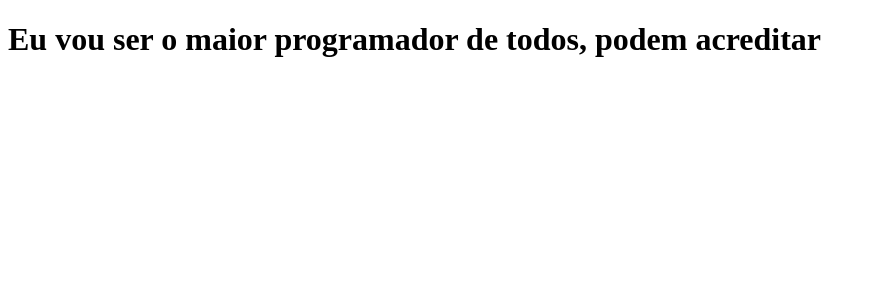
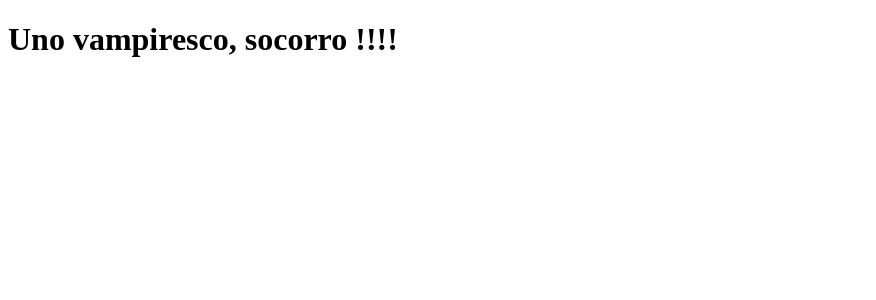
Before and after one commit to JojoDev-pro/clone-tabnews2, a Next.js app: page / in a window 1280 px wide. Shown: the top 300 px of the page, without its empty margins (0-876 px from the left). Built offline with nearby package versions, Linux system fonts and the light colour scheme.

Commit message:
atualiza a frase inicial

```diff
--- a/pages/index.js
+++ b/pages/index.js
@@ -1,5 +1,5 @@
 function Home() {
-    return <h1>Eu vou ser o maior programador de todos, podem acreditar</h1>
+    return <h1>Uno vampiresco, socorro !!!!</h1>
 }
 
 export default Home;
```
